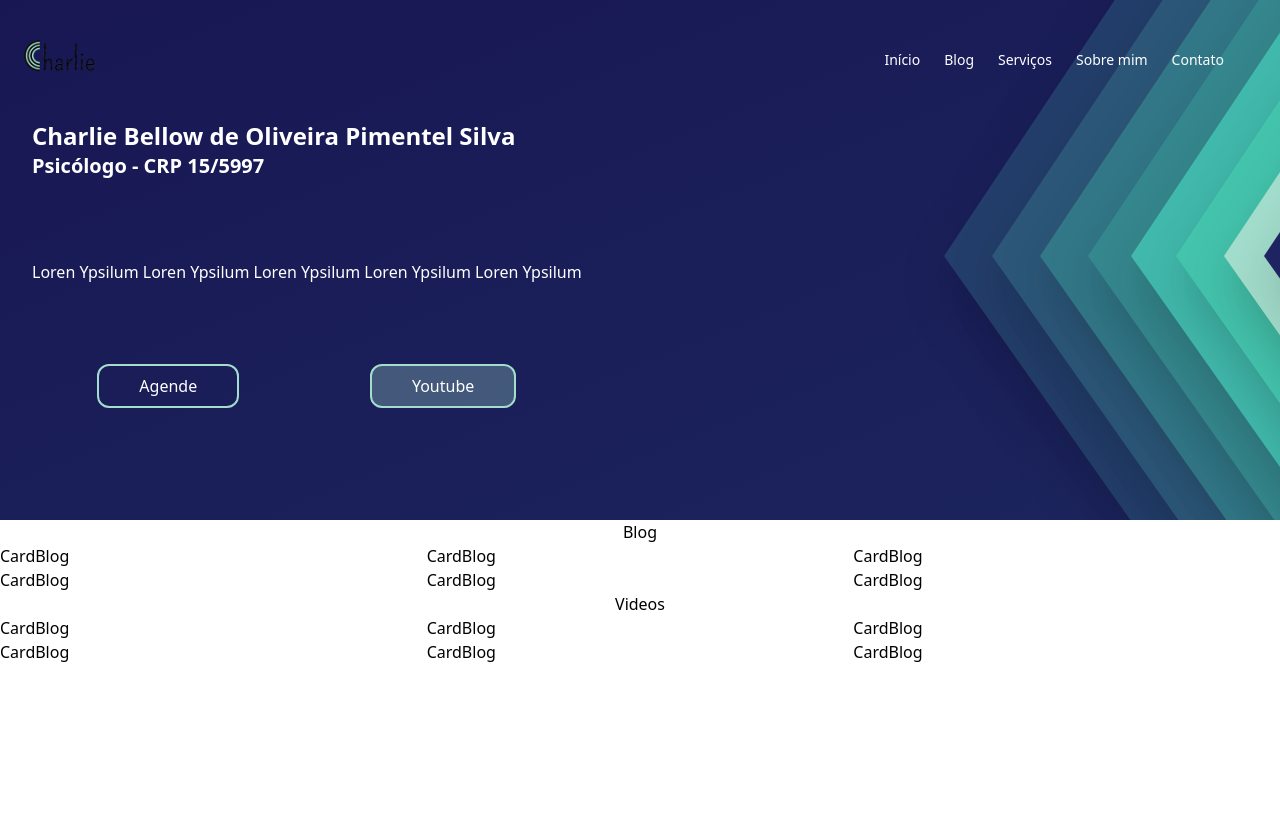
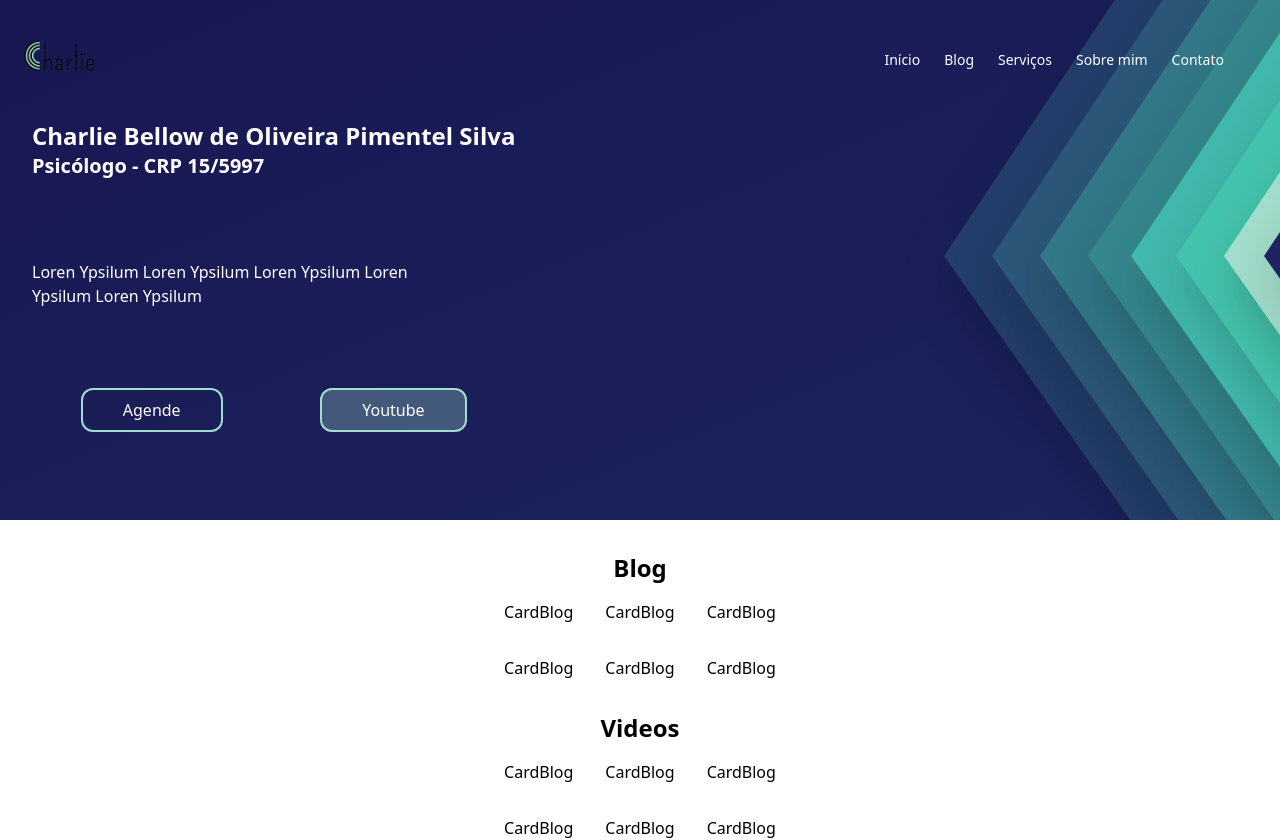
Before and after one commit to CharlieBellow/sitepsi, a Next.js app: page / in a window 1280 px wide. Before the commit the page ends 800 px from the top, so only its background shows below. Built offline with nearby package versions, Linux system fonts and the light colour scheme.

Commit message:
add style on grid and calltoaction

```diff
--- a/src/components/CallToAction.tsx
+++ b/src/components/CallToAction.tsx
@@ -7,7 +7,7 @@ export default function CallToAction() {
       <h1 className='text-2xl font-bold'>Charlie Bellow de Oliveira Pimentel Silva</h1>
       <h2 className='text-xl font-bold'>Psicólogo - CRP 15/5997</h2>
       </div>
-      <p>
+      <p className='max-w-96'>
       Loren Ypsilum Loren Ypsilum Loren Ypsilum Loren Ypsilum Loren Ypsilum
       </p>
 
--- a/src/components/Content.tsx
+++ b/src/components/Content.tsx
@@ -3,8 +3,9 @@ import React from 'react'
 
 export default function Content() {
   return (
-    <main>
-      <Grid title="Blog"/>
+    <main className='space-y-8 pt-8'>
+      <Grid title="Blog" />
+      {/* esse component vai receber um children: react node pra poder passar card de blog e de videos */}
       <Grid title="Videos"/>
     </main>
   )
--- a/src/components/Grid.tsx
+++ b/src/components/Grid.tsx
@@ -5,10 +5,10 @@ type GridProps = {
 }
 export default function Grid({title}: GridProps) {
   return (
-    <div className='flex flex-col items-center w-full '>
-      <h3>{title}</h3>
+    <div className='flex flex-col items-center w-full gap-4'>
+      <h3 className='font-bold text-2xl'>{title}</h3>
 
-      <div className='grid grid-cols-3 justify-center w-full items-center'>
+      <div className='grid grid-cols-3 justify-center w-fit items-center gap-8 '>
 <CardBlog/>
 <CardBlog/>
 <CardBlog/>
```
